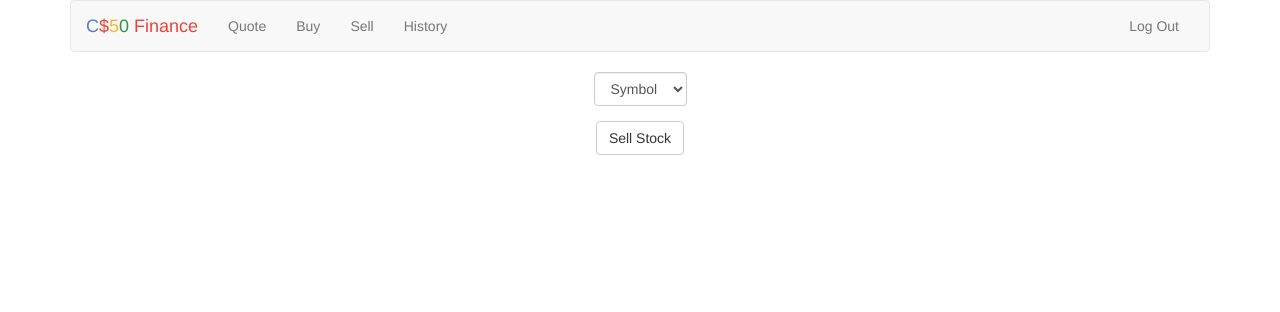
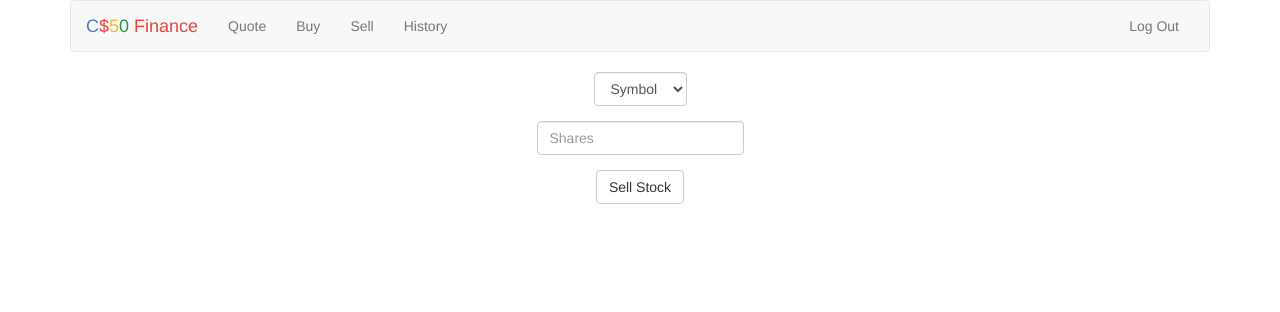
Before and after one commit to mestu118/Finance, a Flask app: page /sell in a window 1280 px wide. Shown: the top 312 px of the page. Run offline with Flask 2, Linux system fonts and the light colour scheme; a user stored in the database is signed in; some libraries are stand-ins or nearby versions.

Commit message:
Completed the implementation of sell.html, allowing users to sell a number amount of shares of a specific stock for the current stock price and updated their cash

```diff
--- a/application.py
+++ b/application.py
@@ -36,7 +36,6 @@ db = SQL("sqlite:///finance.db")
 def index():
     testing = db.execute("SELECT portfolio.symbol, portfolio.price, SUM(portfolio.shares) AS sum FROM portfolio GROUP BY portfolio.symbol")
     cash = db.execute("SELECT cash FROM users WHERE id = :i", i =  session["user_id"])
-    eprint(testing)
     return render_template("index.html", testing = testing, cash = cash)
 
 @app.route("/buy", methods=["GET", "POST"])
@@ -178,8 +177,32 @@ def register():
 @login_required
 def sell():
     """Sell shares of stock."""
-    stocks = db.execute("SELECT portfolio.symbol FROM portfolio GROUP BY portfolio.symbol")
+    # stocks = db.execute("SELECT portfolio.symbol FROM portfolio GROUP BY portfolio.symbol")
+    portfolio = db.execute("SELECT portfolio.symbol, SUM(portfolio.shares) AS sum FROM portfolio GROUP BY portfolio.symbol")
     if request.method == "POST":
-        return apology("SOLD IT")
+        if not request.form.get("symbol"):
+            return apology("Select Stock to Sell")
+        if not request.form.get("shares"):
+            return apology("Select Number of Shares to Sell")
+        if int(request.form.get("shares")) <= 0:
+            return apology("Select valid number of Shares to Sell")
+
+        stockLookUp = lookup(request.form.get("symbol"))
+        if stockLookUp == None:
+            return apology("Not valid stock")
+        numberOfShares = 0
+        for i in range(0, len(portfolio)):
+            if(request.form.get("symbol") == portfolio[i]["symbol"]):
+                numberOfShares = portfolio[i]["sum"]
+                break
+
+        if(int(request.form.get("shares")) > numberOfShares):
+            return apology("You can't sell that many shares")
+        sell = db.execute("INSERT INTO portfolio (symbol, shares, price, id) VALUES (:sy, :sh, :p, :i)",
+            sy = stockLookUp["symbol"], sh = -int(request.form.get("shares")), p = stockLookUp["price"], i = session["user_id"])
+
+        db.execute("UPDATE users SET cash = cash + :c WHERE id = :i", c = int(request.form.get("shares")) * stockLookUp['price'], i = session["user_id"])
+
+        return redirect(url_for("index"))
     else:
-        return render_template("sell.html", stocks = stocks)
+        return render_template("sell.html", stocks = portfolio)
--- a/templates/index.html
+++ b/templates/index.html
@@ -15,7 +15,7 @@
                     <th> Number of Shares Owned</th>
                     <th> Total </th>
                 </tr>
-                {% for test in testing %}
+                {% for test in testing if not test['sum']==0 %}
                 <tr>
                 <td>
                     <p> {{test['symbol']}}</p>
--- a/templates/sell.html
+++ b/templates/sell.html
@@ -4,12 +4,15 @@
     <form action="{{ url_for('sell') }}" method="post">
         <fieldset>
             <div class = "form-group">
-                <select class = "form-control" name="symbol">
+                <select class = "form-control" name = "symbol">
                     <option disabld selected value> Symbol </option>
-                    {% for stock in stocks %}
-                    <option value="stock"> {{ stock['symbol'] }}</option>
+                    {% for stock in stocks if not stock["sum"]== 0 %}
+                    <option value='{{ stock['symbol'] }}' > {{ stock['symbol'] }}</option>
                     {% endfor %}
                 </select>
+            </div>
+            <div class = "form-group">
+                <input autocomplete = "off" autofocust class = "form-control" name = "shares" placeholder = "Shares" type = "number"/>
             </div>
             <div class="form-group">
                 <button class="btn btn-default" type="submit">Sell Stock</button>
```
Also changed, not shown: finance.db, 1 other file.
